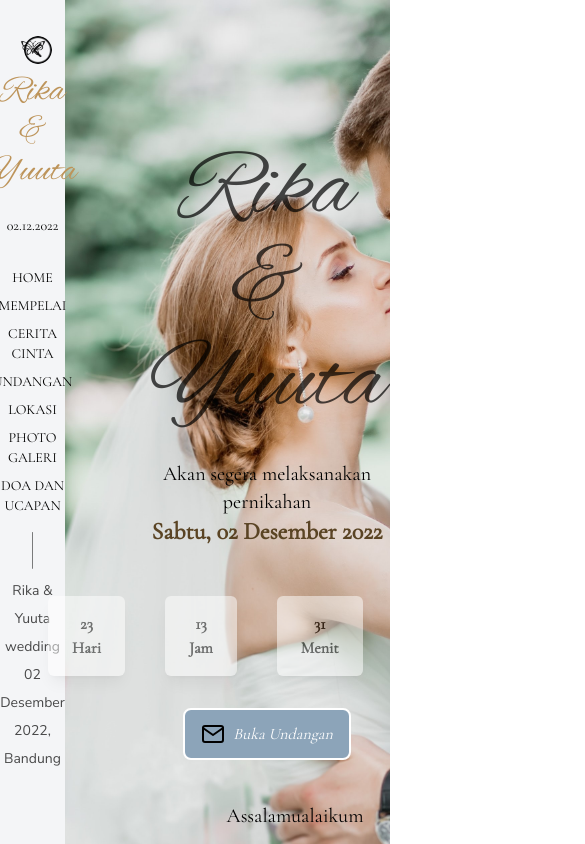
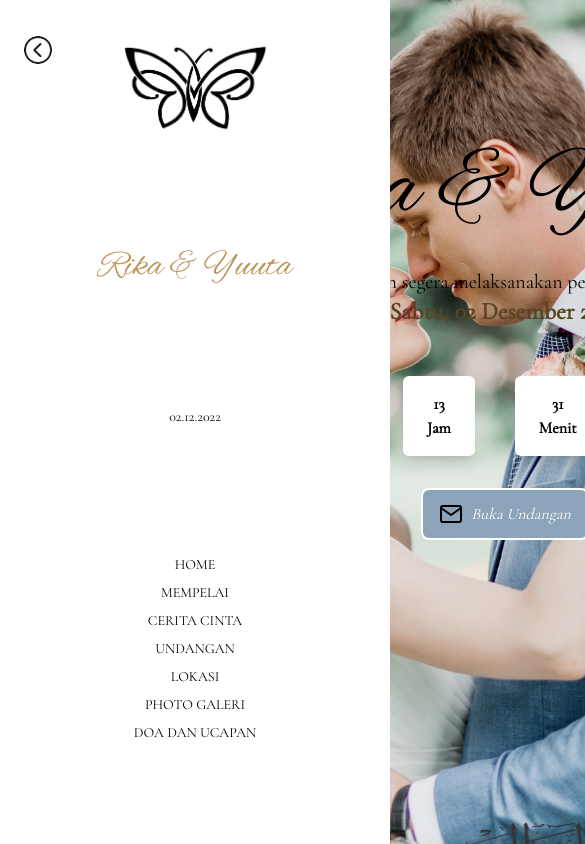
Before and after one commit to SandiSopian/-Figma-to-ReactJs-Tailwind---Slicing-4, a React (Create React App) app: page / in a window 390 px wide. Shown: the top 844 px of the page, 585 px wide, since content can reach past the window. Built offline with nearby package versions, Linux system fonts and the light colour scheme; data requests are answered from the project's data file.

Commit message:
try to fix fetch data and responsive design for mobile

```diff
--- a/db.json
+++ b/db.json
@@ -341,6 +341,14 @@
       "email": "",
       "pesan": "fdsaas",
       "kehadiran": "false"
+    },
+    {
+      "id": 39,
+      "nama": "fdfs",
+      "alamat": "dfsfs",
+      "email": "",
+      "pesan": "sfsf",
+      "kehadiran": "false"
     }
   ]
 }
--- a/src/App.js
+++ b/src/App.js
@@ -11,11 +11,11 @@ import KirimUcapan from "./components/KirimUcapan";
 
 function App() {
   return (
-    <div className="flex">
-      <div className="bg-bgSidebar w-2/12 fixed">
+    <div className="bg-bgSidebar flex p-0">
+      <div className="lg:w-4/12 fixed ">
         <Sidebar />
       </div>
-      <div className="flex flex-col w-10/12 flex-grow ">
+      <div className="lg:w-8/12 flex-grow lg:ml-96">
         <Home />
         <Mempelai />
         <CeritaCinta />
--- a/src/components/Home.js
+++ b/src/components/Home.js
@@ -6,7 +6,7 @@ const Home = () => {
     <section id="home">
       <div className="h-screen overflow-hidden bg-img bg-cover flex flex-col">
         <div className="flex flex-col justify-center text-center items-center mt-36 ml-36">
-          <h1 className="text-8xl lg:text-9xl font-titleFont opacity-70">Rika & Yuuta</h1>
+          <h1 className="text-8xl lg:text-9xl font-titleFont">Rika & Yuuta</h1>
           <h4 className="font-textFont text-xl mt-7 lg:text-white">Akan segera melaksanakan pernikahan</h4>
           <h4 className="font-textFont text-[#5A4424] lg:text-white text-2xl font-bold">Sabtu, 02 Desember 2022</h4>
         </div>
@@ -65,19 +65,19 @@ const Home = () => {
       <div>
         <div className="row">
           <ul className="flex gap-10 mt-24">
-            <li className="bg-white py-4 px-6  rounded-md shadow-lg opacity-50 font-bold">
+            <li className="bg-white py-4 px-6  rounded-md shadow-lg font-bold">
               <span id="days"></span>
               <p>Hari</p>
             </li>
-            <li className="bg-white py-4 px-6 rounded-md shadow-lg opacity-50 font-bold">
+            <li className="bg-white py-4 px-6 rounded-md shadow-lg font-bold">
               <span id="hours"></span>
               <p>Jam</p>
             </li>
-            <li className="bg-white py-4 px-6 rounded-md shadow-lg opacity-50 font-bold">
+            <li className="bg-white py-4 px-6 rounded-md shadow-lg font-bold">
               <span id="minutes"></span>
               <p>Menit</p>
             </li>
-            <li className="bg-white py-4 px-6 rounded-md shadow-lg opacity-50 font-bold">
+            <li className="bg-white py-4 px-6 rounded-md shadow-lg font-bold">
               <span id="seconds"></span>
               <p>Detik</p>
             </li>
--- a/src/components/KirimUcapan.js
+++ b/src/components/KirimUcapan.js
@@ -1,6 +1,4 @@
 import React, { useState } from "react";
-import { Navigate } from "react-router-dom";
-import Date from "./Date";
 
 const KirimUcapan = () => {
   const [id, setId] = useState("");
--- a/src/components/Sidebar.js
+++ b/src/components/Sidebar.js
@@ -6,11 +6,11 @@ import line from "../assets/Line 1.png";
 const Sidebar = () => {
   const [open, setOpen] = useState(true);
   return (
-    <div className="relative">
-      <div className={`${open ? " left-0 " : "-left-full hidden lg:block "} scale-100 lg:left-0 duration-700 h-screen`}>
-        <div className={`${!open && "hidden lg:flex"} flex flex-col text-center items-center justify-center m-auto `}>
+    <nav className="relative h-screen">
+      <div className={`${open ? " left-0" : "-left-full lg:block "} scale-100 lg:left-0 duration-700`}>
+        <div className={`${!open && "invisible lg:flex"} flex flex-col text-center items-center justify-center m-auto bg-white gap-24`}>
           <img src={logo} alt="logo-butterfly" className="w-[40%] mt-10" />
-          <h1 className="font-titleFont text-4xl text-titleColor mt-4 ">Rika & Yuuta</h1>
+          <h1 className="font-titleFont text-4xl text-titleColor mt-4">Rika & Yuuta</h1>
           <h4 className="text-sm my-6">02.12.2022</h4>
 
           <div className="flex flex-col text-sm m-2 gap-2 ">
@@ -39,7 +39,7 @@ const Sidebar = () => {
 
           <img src={line} alt="" className="w-[0.8%] m-2" />
 
-          <div className="font-mono text-sm opacity-70 leading-loose">
+          <div className="font-mono  text-sm opacity-70 leading-loose">
             <h4>Rika & Yuuta wedding</h4>
             <h4>02 Desember 2022, Bandung</h4>
           </div>
@@ -47,9 +47,9 @@ const Sidebar = () => {
       </div>
 
       <div>
-        <img src={arrow} className={`lg:hidden absolute cursor-pointer sm:left-6 left-6 top-9 w-7 rounded-full z-20 ${!open && "rotate-180 duration-300 "}`} onClick={() => setOpen(!open)} />
+        <img src={arrow} className={`lg:hidden absolute cursor-pointer sm:left-6 left-6 top-9 w-7 rounded-full z-20 ${!open && "rotate-180 duration-300  left-0 visible"}`} onClick={() => setOpen(!open)} />
       </div>
-    </div>
+    </nav>
   );
 };
 
```
